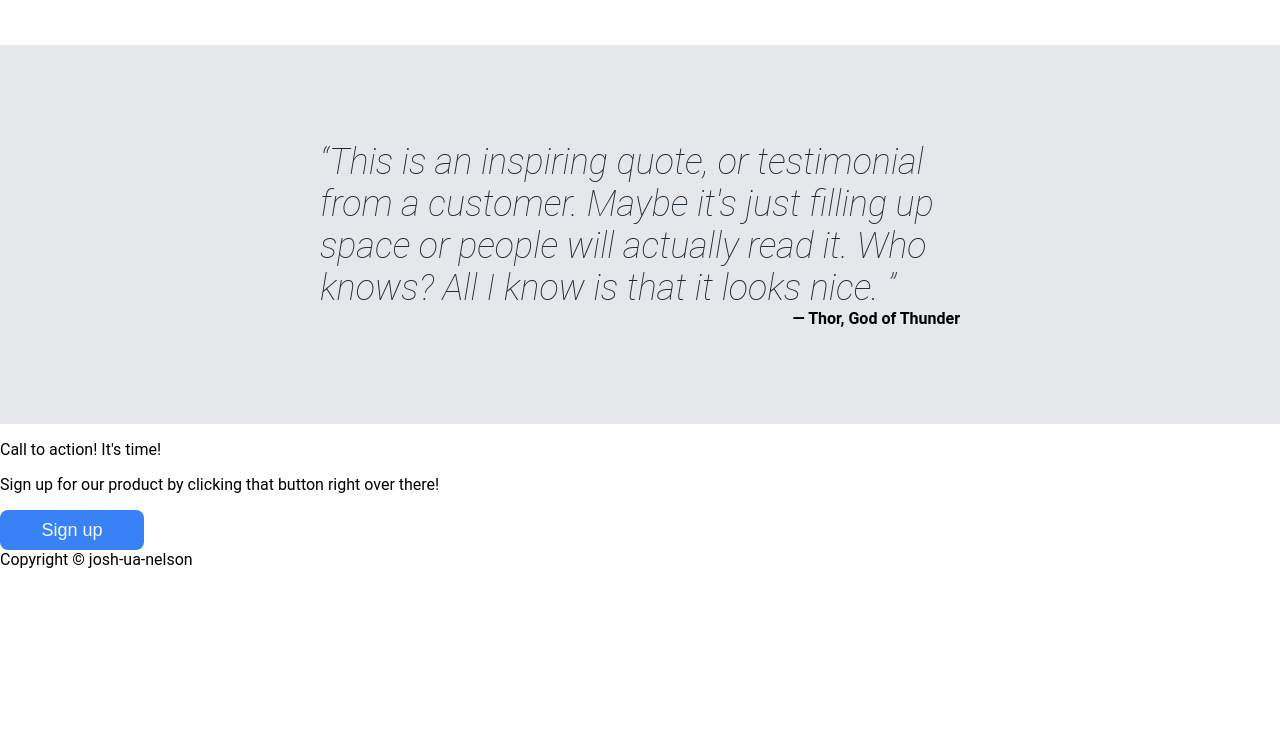
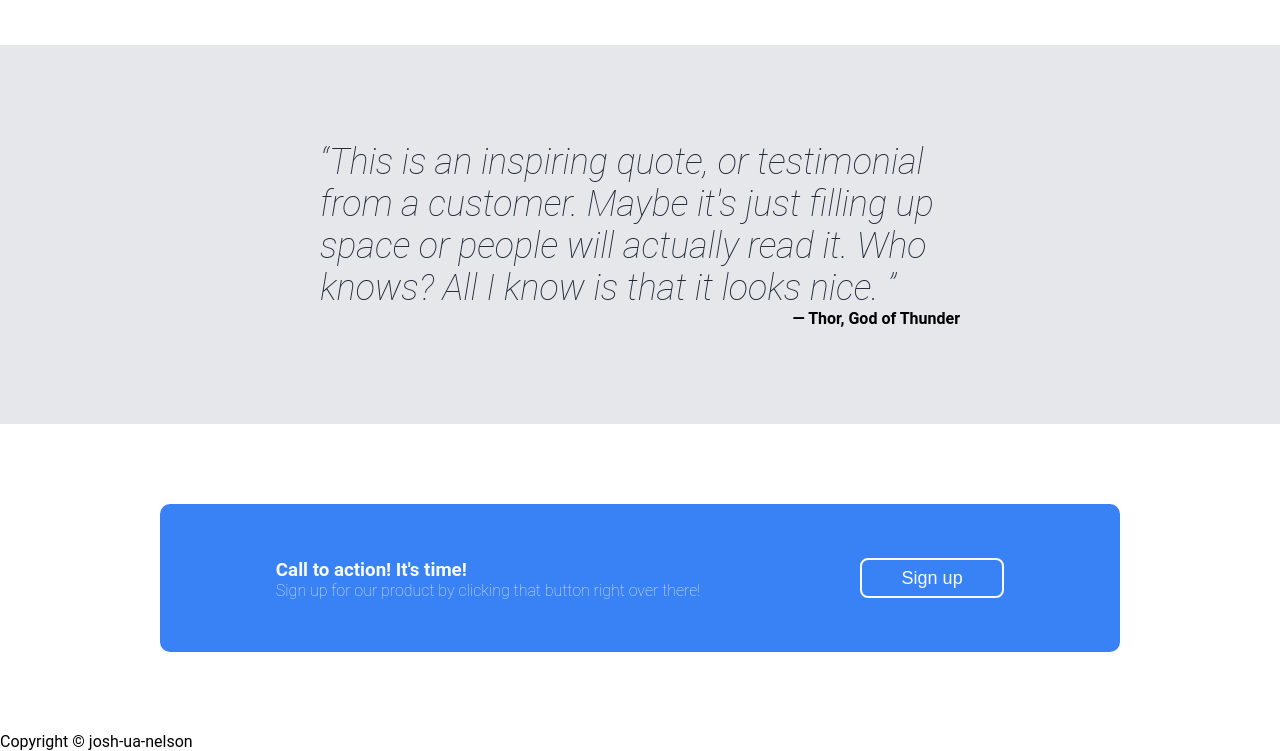
Before and after one commit to josh-ua-nelson/Landing-Page, a plain HTML site: page index.html in a window 1280 px wide. Shown: the part 801-1552 px from the top of the page. Before the commit the page ends 1370 px from the top, so only its background shows below. Drawn offline with Linux system fonts and the light colour scheme.

Commit message:
Add styling for section-3

```diff
--- a/index.html
+++ b/index.html
@@ -59,9 +59,11 @@
             <figcaption class="quoter">&mdash; Thor, God of Thunder</figcaption>
         </div>
 
-        <div class="section-4">
-            <p>Call to action! It's time!</p>
-            <p>Sign up for our product by clicking that button right over there!</p>
+        <div class="section-3">
+            <div class="box-2">
+                <h3>Call to action! It's time!</h3>
+                <p>Sign up for our product by clicking that button right over there!</p>
+            </div>
             <button class="sign-2">Sign up</button>
         </div>
 
--- a/style.css
+++ b/style.css
@@ -13,8 +13,6 @@
     align-items: center;
     background-color: #1F2937;
     margin: 0;
-
-
 
 }
 
@@ -141,6 +139,8 @@ button.pic {
     padding: 0;
 }
 
+/* Sectio-2 styling */
+
 .section-2 {
     background-color:#e5e7eb;
     padding: 6em 20em;
@@ -160,3 +160,35 @@ button.pic {
     font-weight: bold;
     justify-content: end;
 }
+
+/* Section-3 styling */
+
+.section-3 {
+    display: flex;
+    justify-content: space-around;
+    align-items: center;
+    background-color: #3882f6;
+    color: #f9faf8;
+    margin: 80px 160px;
+    padding: 36px;
+    border-radius: 10px;
+}
+
+.section-3 p {
+    font-weight: 100;
+}
+
+.box-2 h3 {
+    margin-bottom: 0;
+}
+
+.box-2 p {
+    color: #e5e7eb;
+    margin-top: 0;
+    font-weight: 100;
+}
+
+button.sign-2 {
+    border-style: solid;
+    border-color: #f9faf8;
+}
```
